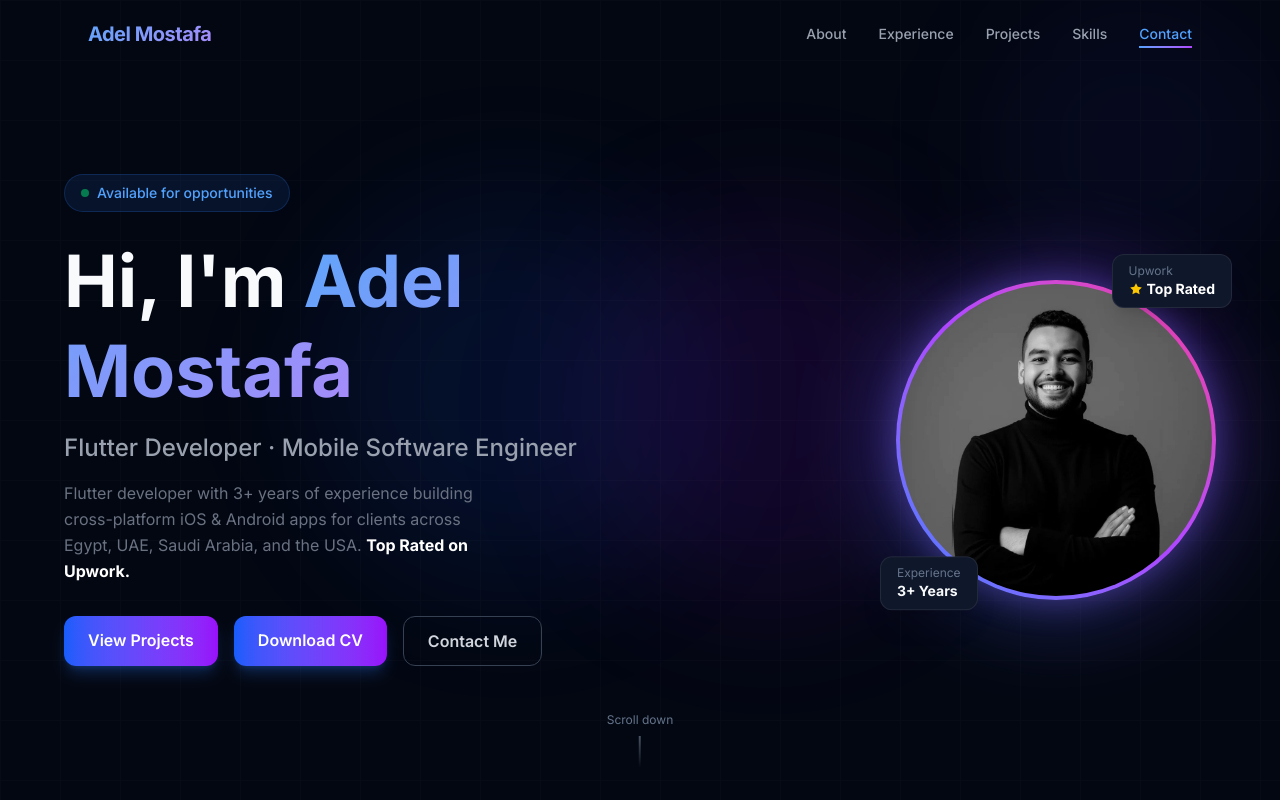
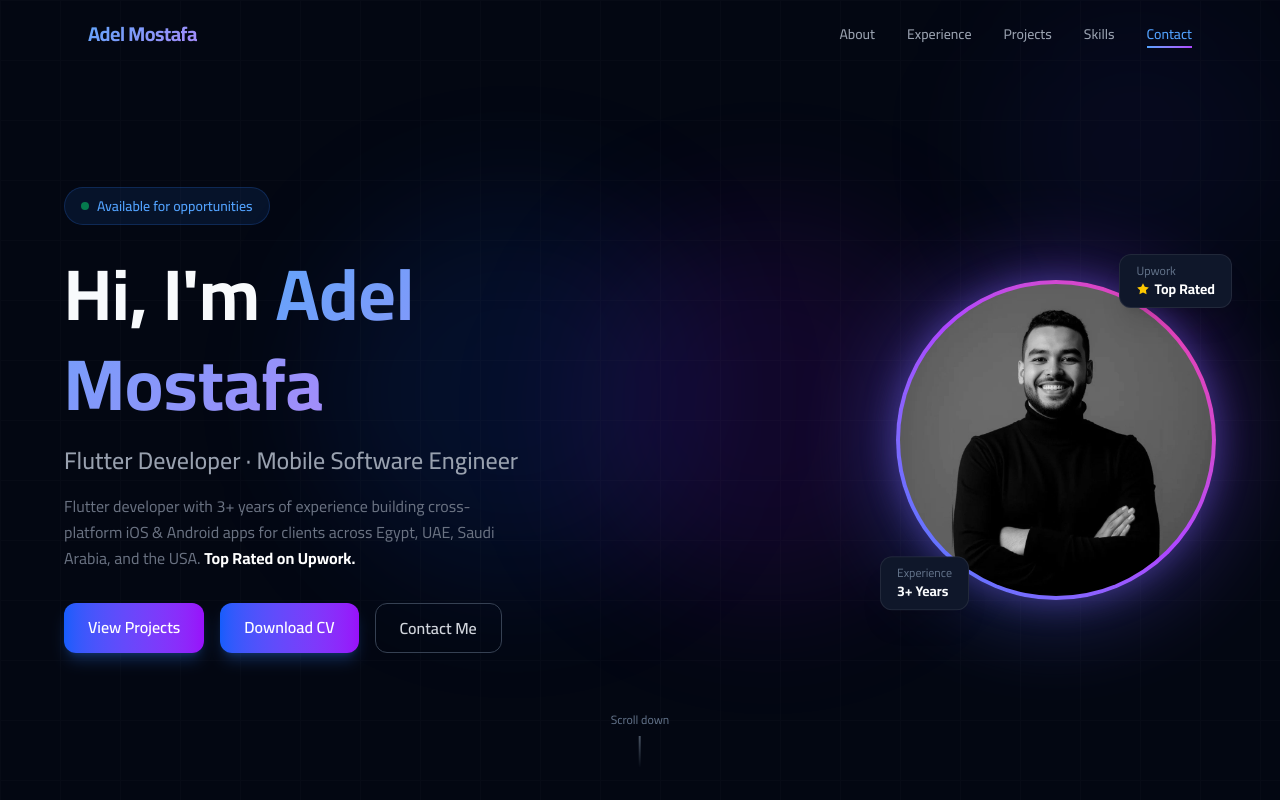
Before and after one commit to A7med3li011/Adel-PORTFOLIO, a Next.js app: page / in a window 1280 px wide. Shown: the top 800 px of the page. Built offline with nearby package versions, Linux system fonts and the light colour scheme.

Commit message:
Change font

```diff
--- a/app/layout.tsx
+++ b/app/layout.tsx
@@ -1,11 +1,11 @@
 import type { Metadata } from "next";
-import { Inter } from "next/font/google";
+import { Cairo } from "next/font/google";
 import "./globals.css";
 import Navbar from "./components/Navbar";
 import { ThemeProvider } from "./components/ThemeProvider";
 import { Analytics } from "@vercel/analytics/react";
 
-const inter = Inter({ subsets: ["latin"] });
+const cairo = Cairo({ subsets: ["latin", "arabic"] });
 
 export const metadata: Metadata = {
   title: "Adel Mostafa - Flutter Developer",
@@ -24,7 +24,7 @@ export default function RootLayout({
 }>) {
   return (
     <html lang="en" className="scroll-smooth">
-      <body className={`${inter.className} antialiased`}>
+      <body className={`${cairo.className} antialiased`}>
         <ThemeProvider>
           <Navbar />
           {children}
```
